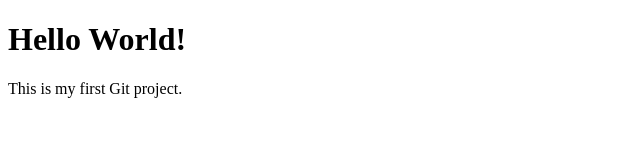
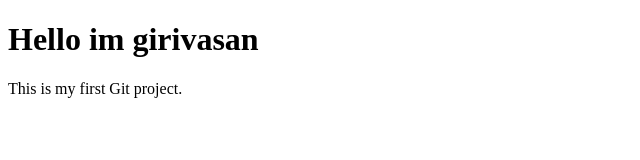
Before and after one commit to Girivaazann/project-html, a plain HTML site: page index.html in a window 1280 px wide. Shown: the whole page, without its empty margins (0-640 px from the left). Drawn offline with Linux system fonts and the light colour scheme.

Commit message:
update heading in html

```diff
--- a/index.html
+++ b/index.html
@@ -4,7 +4,7 @@
     <title>My Project</title>
 </head>
 <body>
-    <h1>Hello World!</h1>
+    <h1>Hello im girivasan</h1>
     <p>This is my first Git project.</p>
 </body>
 </html>
```
